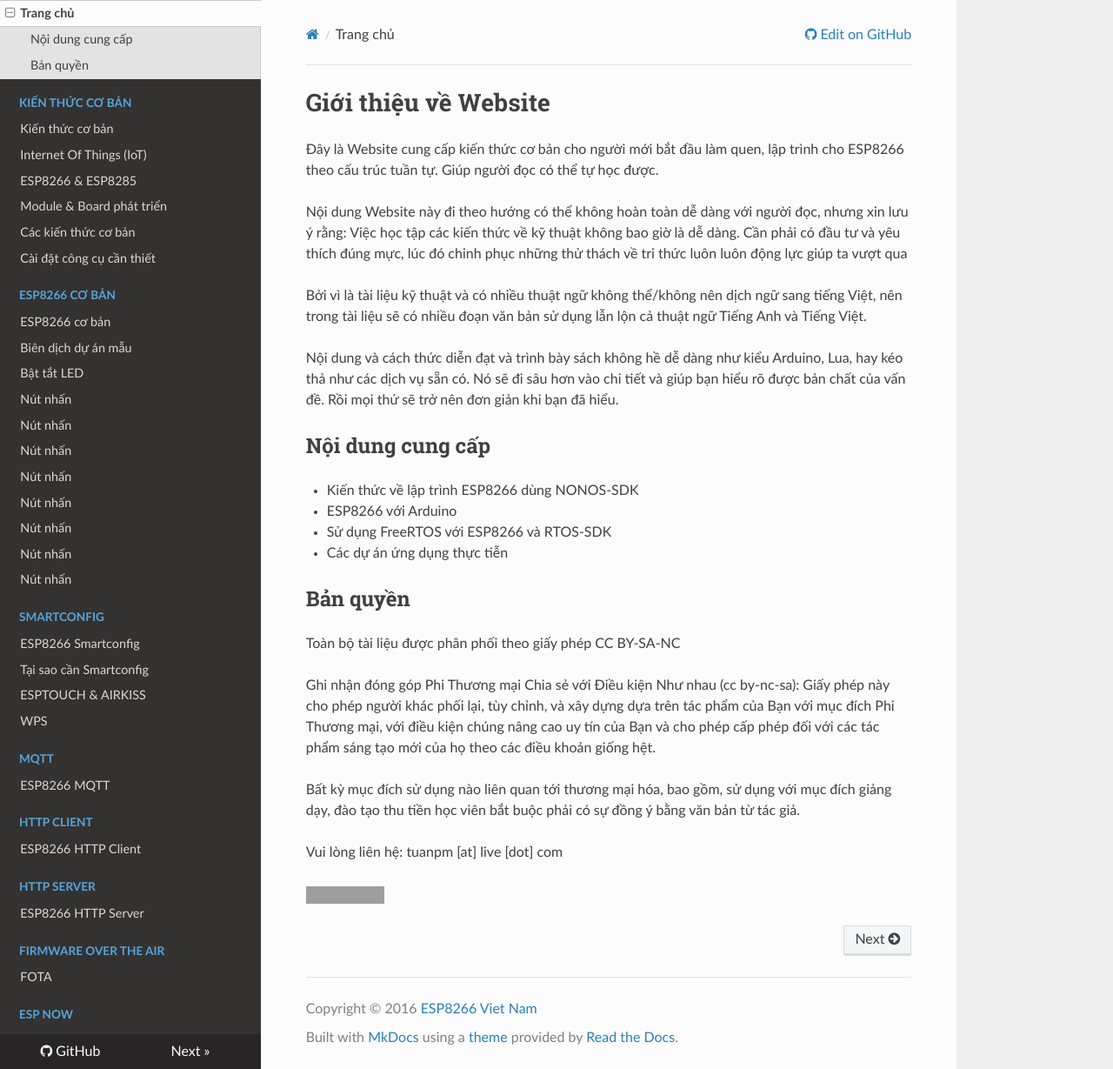
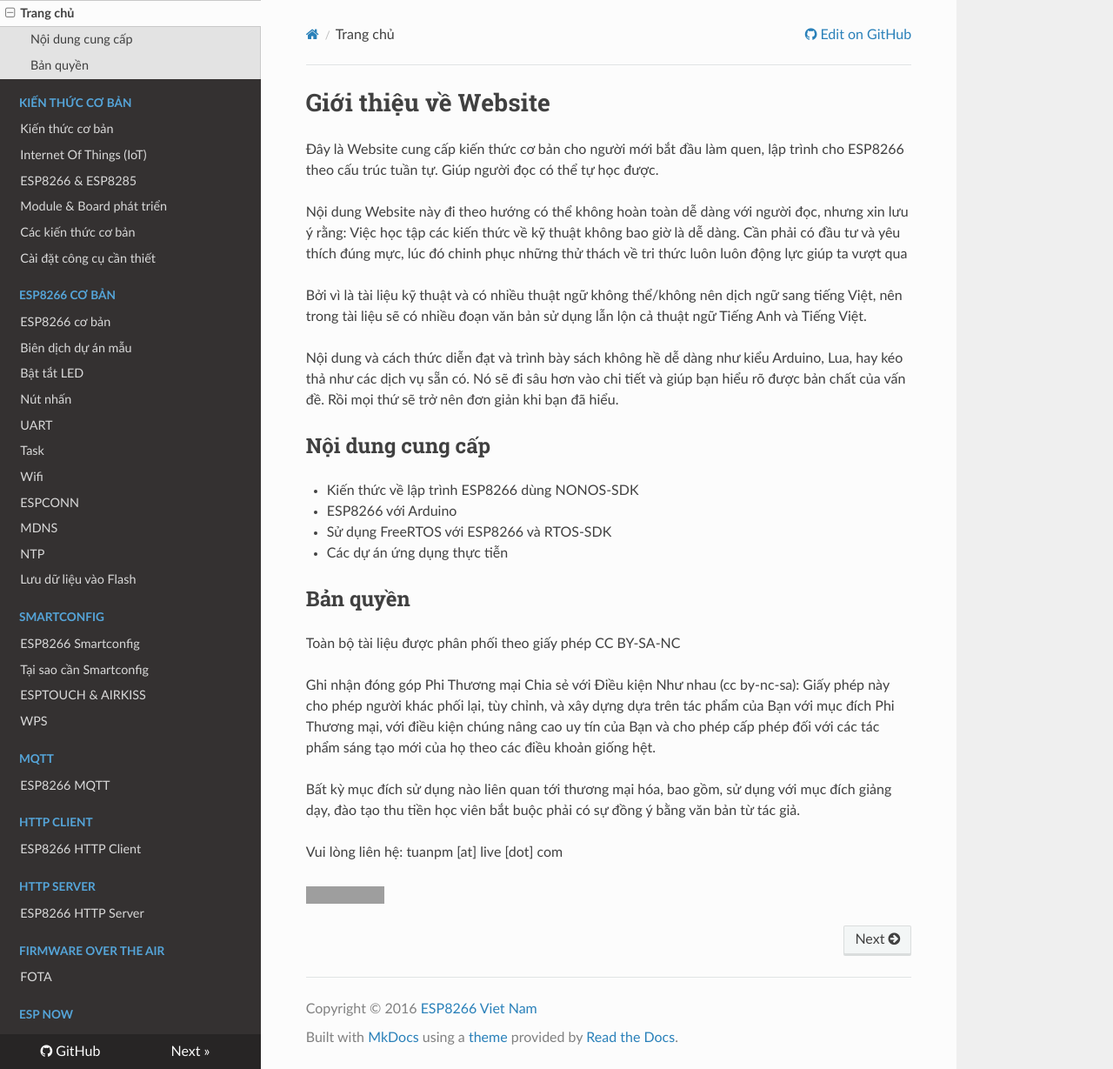
Before and after one commit to esp8266vn/esp8266.vn, an MkDocs documentation site: the page built from docs/index.md, in a window 1280 px wide and 1229 px high. Shown: the whole window at 87% size. Built offline with MkDocs 1.6.1, drawn with Linux system fonts in a browser that asks for light colours; nearby versions of some CDN libraries; old or Windows-style settings are respelled for this version of MkDocs; grey boxes are pictures that could not be loaded.

Commit message:
corrected menu

```diff
--- a/mkdocs.yml
+++ b/mkdocs.yml
@@ -28,13 +28,13 @@ pages:
     - Biên dịch dự án mẫu:        01-esp-basic/01-compile-first-time.md
     - Bật tắt LED:                01-esp-basic/02-blink-led.md
     - Nút nhấn:                   01-esp-basic/03-button.md
-    - UART:                       01-esp-basic/03-button.md
-    - Task:                       01-esp-basic/03-button.md
-    - Wifi:                       01-esp-basic/03-button.md
-    - ESPCONN:                    01-esp-basic/03-button.md
-    - MDNS:                       01-esp-basic/03-button.md
-    - NTP:                        01-esp-basic/03-button.md
-    - Lưu dữ liệu vào Flash:      01-esp-basic/03-button.md
+    - UART:                       01-esp-basic/04-uart.md
+    - Task:                       01-esp-basic/05-task.md
+    - Wifi:                       01-esp-basic/06-wifi.md
+    - ESPCONN:                    01-esp-basic/07-espconn.md
+    - MDNS:                       01-esp-basic/08-mdns.md
+    - NTP:                        01-esp-basic/09-ntp.md
+    - Lưu dữ liệu vào Flash:      01-esp-basic/10-save-to-flash.md
   - Smartconfig:
     - ESP8266 Smartconfig:        02-esp-smartconfig/00-esp-smartconfig.md
     - Tại sao cần Smartconfig:    02-esp-smartconfig/01-why-smartconfig.md
```
